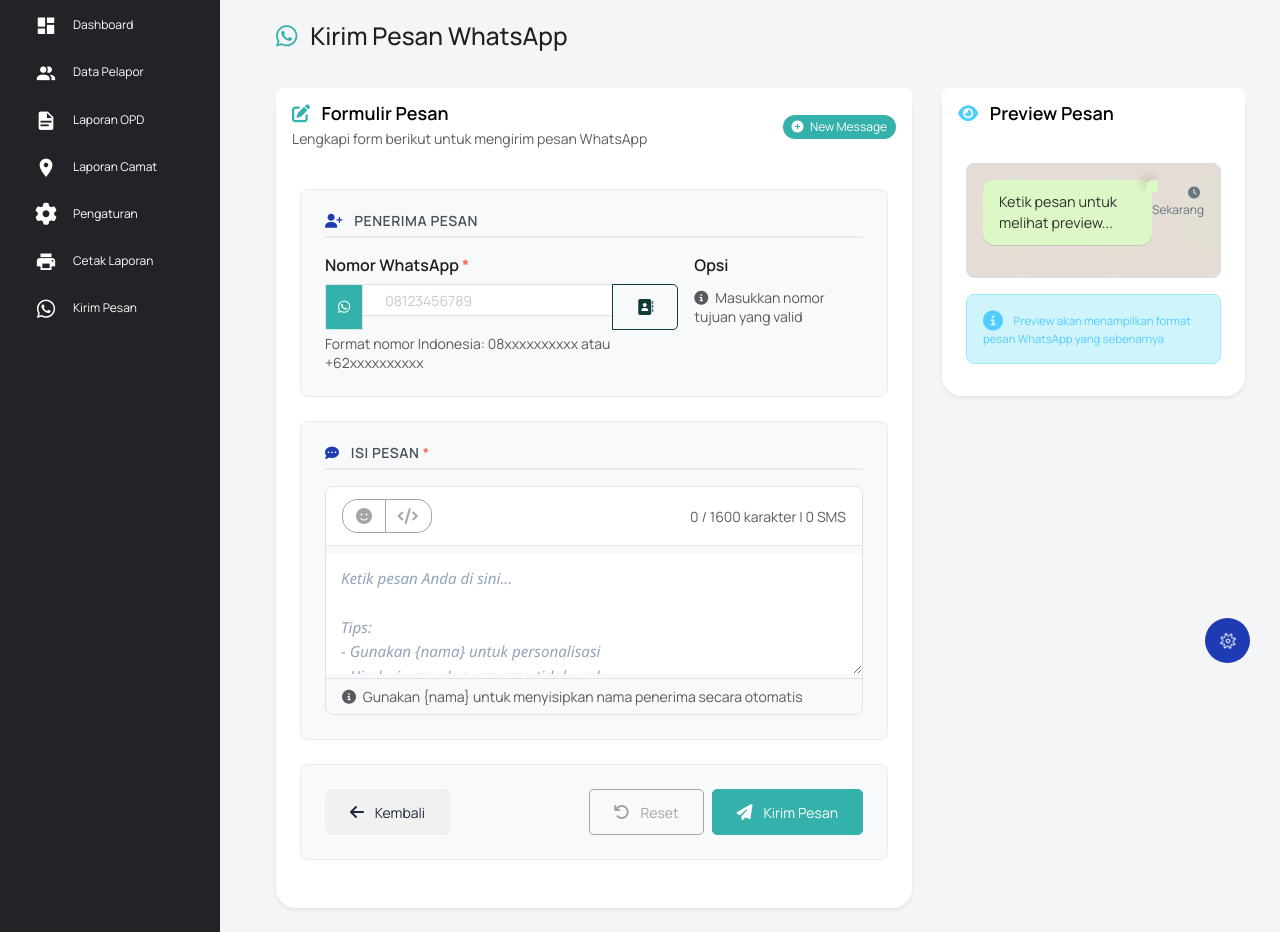
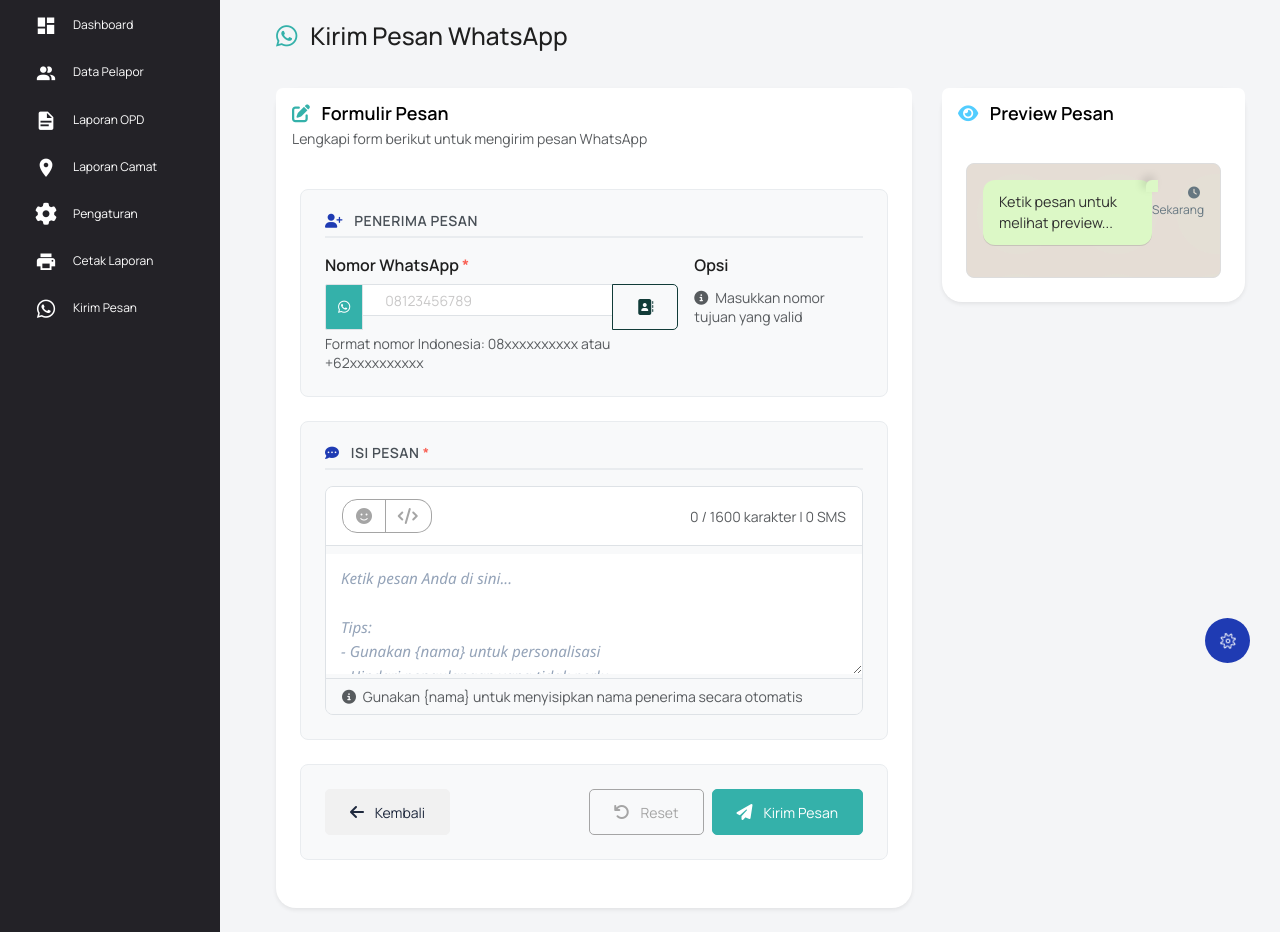
Before and after one commit to Khairul122/laporBup, a PHP site: the page made by views/wagateway/form.php in a window 1280 px wide. Shown: the part 97-1029 px from the top of the page. Run offline with PHP 8.4, Linux system fonts and the light colour scheme; the template is opened without the code that fills it: most values are stand-ins (such as "Sample title", 1, 10 or a date in 2020); data that the repository does not hold is empty.

Commit message:
refactor(views): remove redundant badge and preview info from form
The badge showing edit/new mode and the preview information alert were removed as they were deemed unnecessary for the form's functionality. This simplifies the UI and reduces visual clutter.

```diff
--- a/views/wagateway/form.php
+++ b/views/wagateway/form.php
@@ -35,10 +35,6 @@
                       </h5>
                       <small class="text-muted">Lengkapi form berikut untuk mengirim pesan WhatsApp</small>
                     </div>
-                    <span class="badge bg-<?php echo $message ? 'warning' : 'success'; ?>">
-                      <i class="fas fa-<?php echo $message ? 'edit' : 'plus-circle'; ?> me-1"></i>
-                      <?php echo $message ? 'Edit Mode' : 'New Message'; ?>
-                    </span>
                   </div>
                 </div>
                 <div class="card-body">
@@ -167,13 +163,6 @@
                         <i class="fas fa-clock me-1"></i>
                         <span id="previewTime"><?php echo $message ? formatDateIndo($message['tanggal_kirim']) : 'Sekarang'; ?></span>
                       </div>
-                    </div>
-                  </div>
-
-                  <div class="preview-info mt-3">
-                    <div class="alert alert-info mb-2">
-                      <i class="fas fa-info-circle me-2"></i>
-                      <small>Preview akan menampilkan format pesan WhatsApp yang sebenarnya</small>
                     </div>
                   </div>
                 </div>
```
